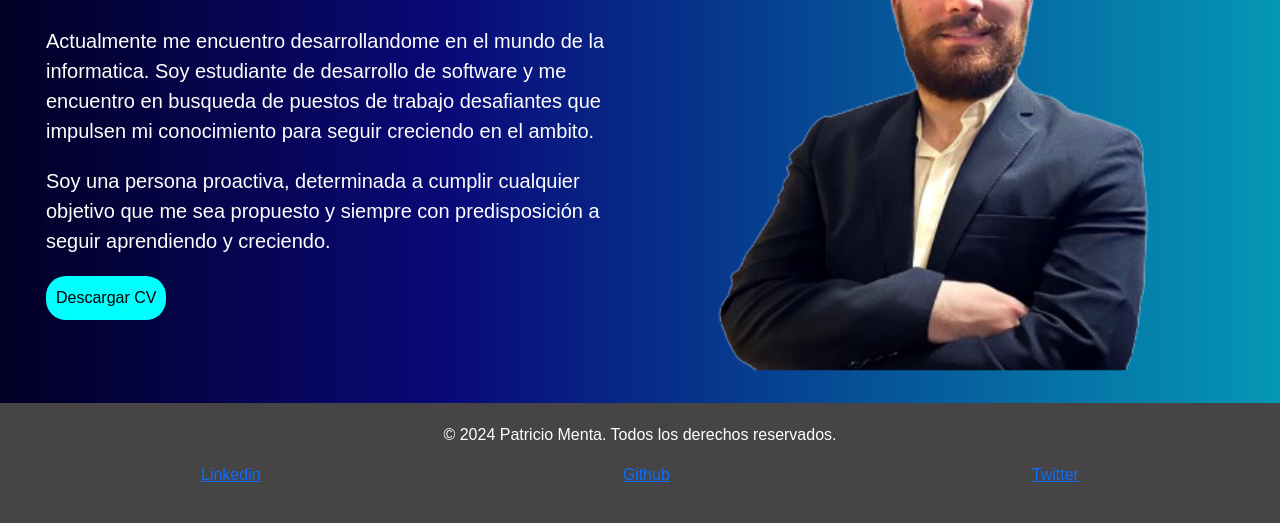
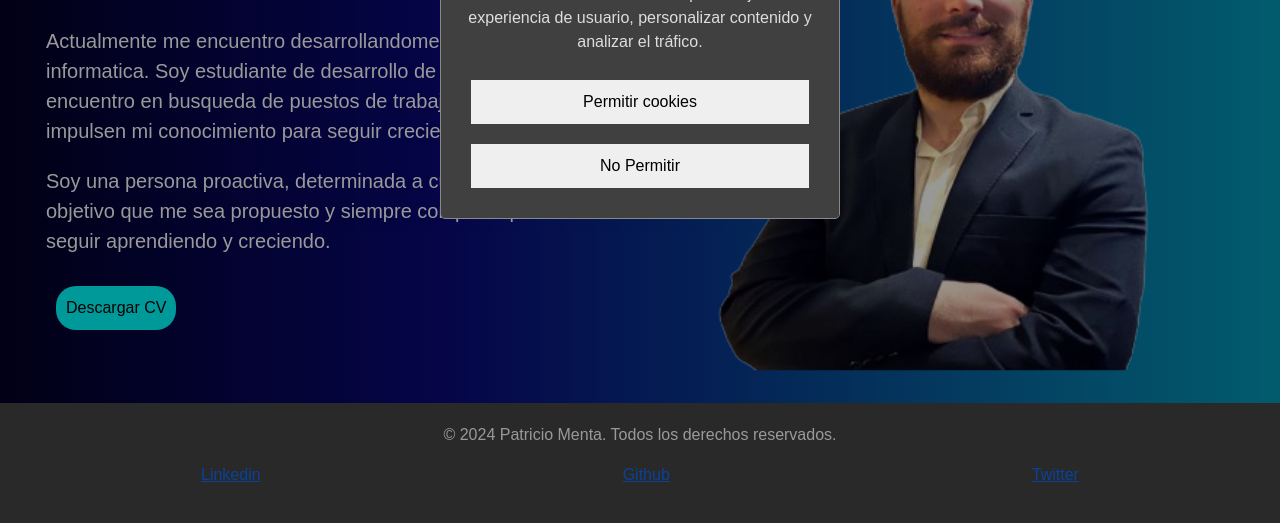
Before and after one commit to JavaCoder1010/portfolio, a plain HTML site: page index.html in a window 1280 px wide. Shown: the part 277-800 px from the top of the page. Drawn offline with nearby package versions, Linux system fonts and the light colour scheme.

Commit message:
Add files via upload

```diff
--- a/css/styles.css
+++ b/css/styles.css
@@ -78,6 +78,44 @@ a.menuitem {
     gap: 20px;
 }
 
+.modal{
+    display: none;
+    position: fixed;
+    z-index: 1;
+    left: 0;
+    top: 0;
+    width: 100%;
+    height: 100%;
+    overflow: auto;
+    background-color: rgb(0,0,0);
+    background-color: rgba(0,0,0,0.4);
+}
+
+.modal-content{
+    background-color: rgb(65, 64, 64);
+    color: #ddd;
+    margin: 15% auto;
+    padding: 20px;
+    border: 1px solid #888;
+    width: 400px;
+    text-align: center;
+    border-radius: 5px;
+}
+
+button{
+    margin: 10px;
+    padding: 10px 20px;
+    font-size: 16px;
+    cursor: pointer;
+    border: none;
+}
+
+button:hover{
+    background-color: rgb(109, 6, 26);
+    color: aliceblue;
+    border: none;
+}
+
 main h1 {
     font-size: 2.5em;
     font-family: 'Franklin Gothic Medium', 'Arial Narrow', Arial, sans-serif;
@@ -108,6 +146,7 @@ main h1 {
 .botondescargarcv:hover {
     background-color: #fff;
     transition: ease-in .4s;
+    color: black;
 }
 
 #fotoindex{
--- a/index.html
+++ b/index.html
@@ -27,6 +27,15 @@
     </header>
 
     <main id="index">
+        <div id="cookies" class="modal">
+            <div class="modal-content">
+                <h2>Politica de cookies</h2>
+                <p>Este sitio web utiliza cookies para mejorar tu experiencia de usuario, personalizar contenido y analizar el tráfico.</p>
+                <button id="yesBtn">Permitir cookies</button>
+                <button id="noBtn">No Permitir</button>
+            </div>
+        </div>
+
         <div class="portada">
             <h1>Soy Patricio Menta</h1>
             <p class="textoportada">Actualmente me encuentro desarrollandome en el mundo de la informatica. Soy estudiante de desarrollo de software y me encuentro en busqueda de puestos de trabajo desafiantes que impulsen mi conocimiento para seguir creciendo en el ambito.</p>
@@ -46,5 +55,6 @@
             <a href="https://www.twitter.com/">Twitter</a>
         </p>
     </footer>
+    <script src="script/script.js"></script>
 </body>
 </html>
--- a/script/script.js
+++ b/script/script.js
@@ -1,17 +1,13 @@
 window.onload = function() {
-    // Show the modal when the page loads
     document.getElementById('cookies').style.display = 'block';
 
-    // Yes button action
     document.getElementById('yesBtn').onclick = function() {
         document.getElementById('cookies').style.display = 'none';
-        // Continue to the website or any action for age verification
+
     };
 
-    // No button action
     document.getElementById('noBtn').onclick = function() {
         alert('Mentira, no hay cookies.');
-        window.location.href = 'https://www.google.com'; // Redirect or close
     };
 };
 
```
